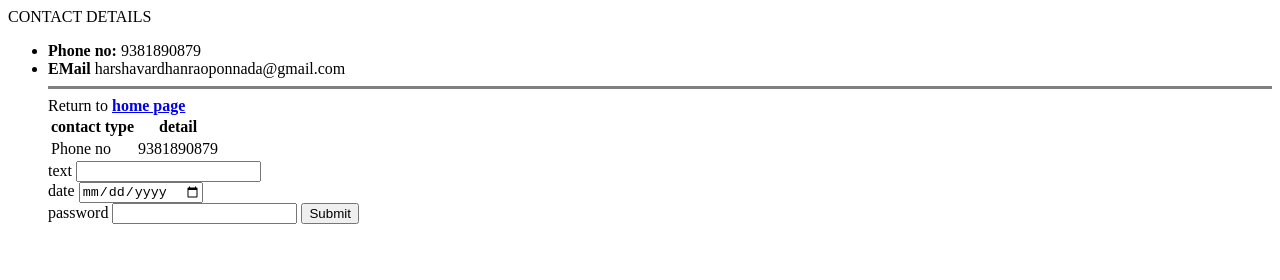
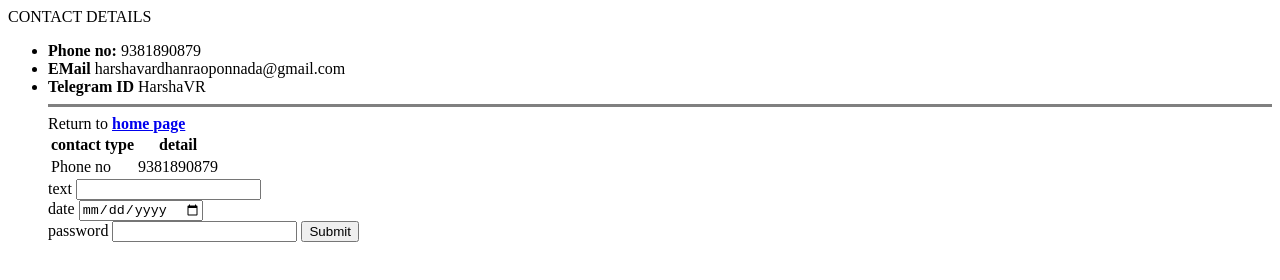
Before and after one commit to harshavardhanraoponnada/cv, a plain HTML site: page contact.html in a window 1280 px wide. Drawn offline with Linux system fonts and the light colour scheme.

Commit message:
Update contact.html
added Telegram contact info

```diff
--- a/contact.html
+++ b/contact.html
@@ -6,6 +6,7 @@
         <ul>
             <li><strong>Phone no:</strong> 9381890879</li>
             <li><strong>EMail</strong> harshavardhanraoponnada@gmail.com</li>
+            <li><strong>Telegram ID</strong> HarshaVR</li>
             <hr size="3" noshade>
         </ol>
         Return to <strong><a href="index.html">home page</a></strong>
```
